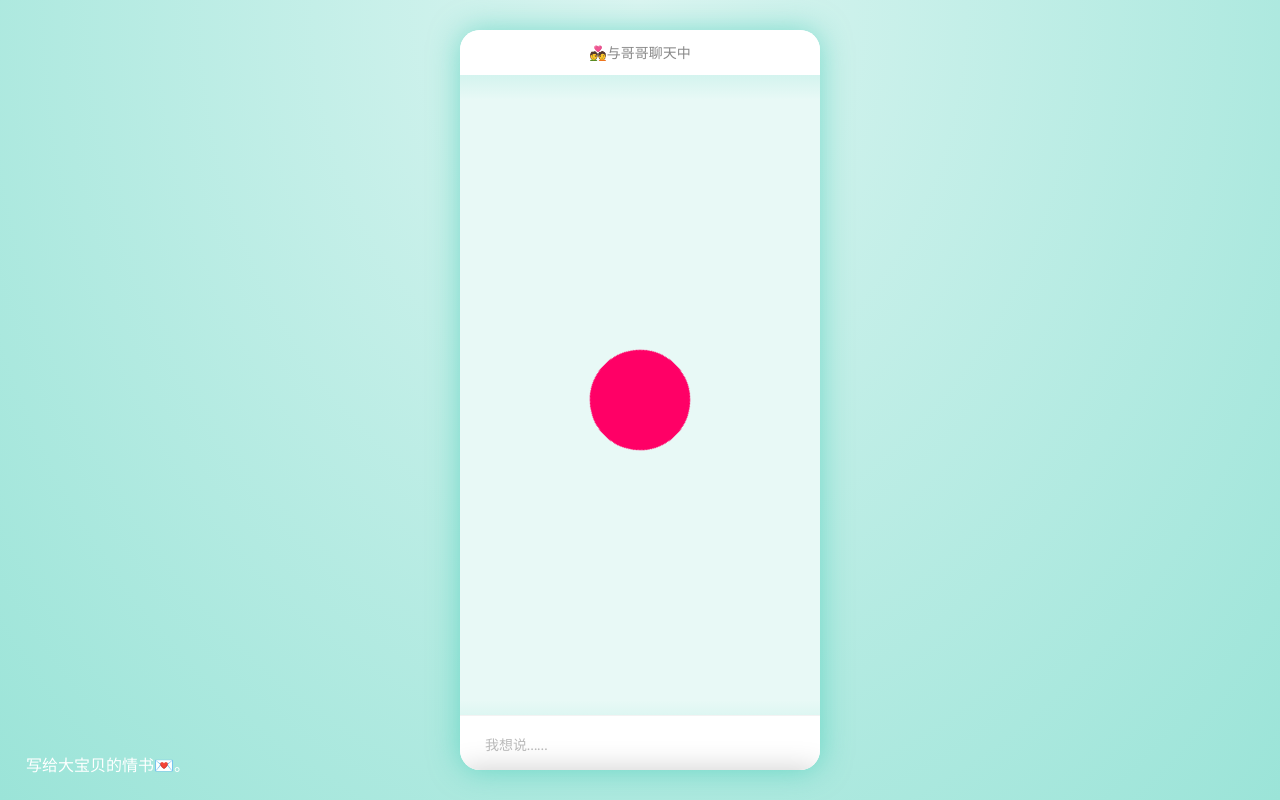
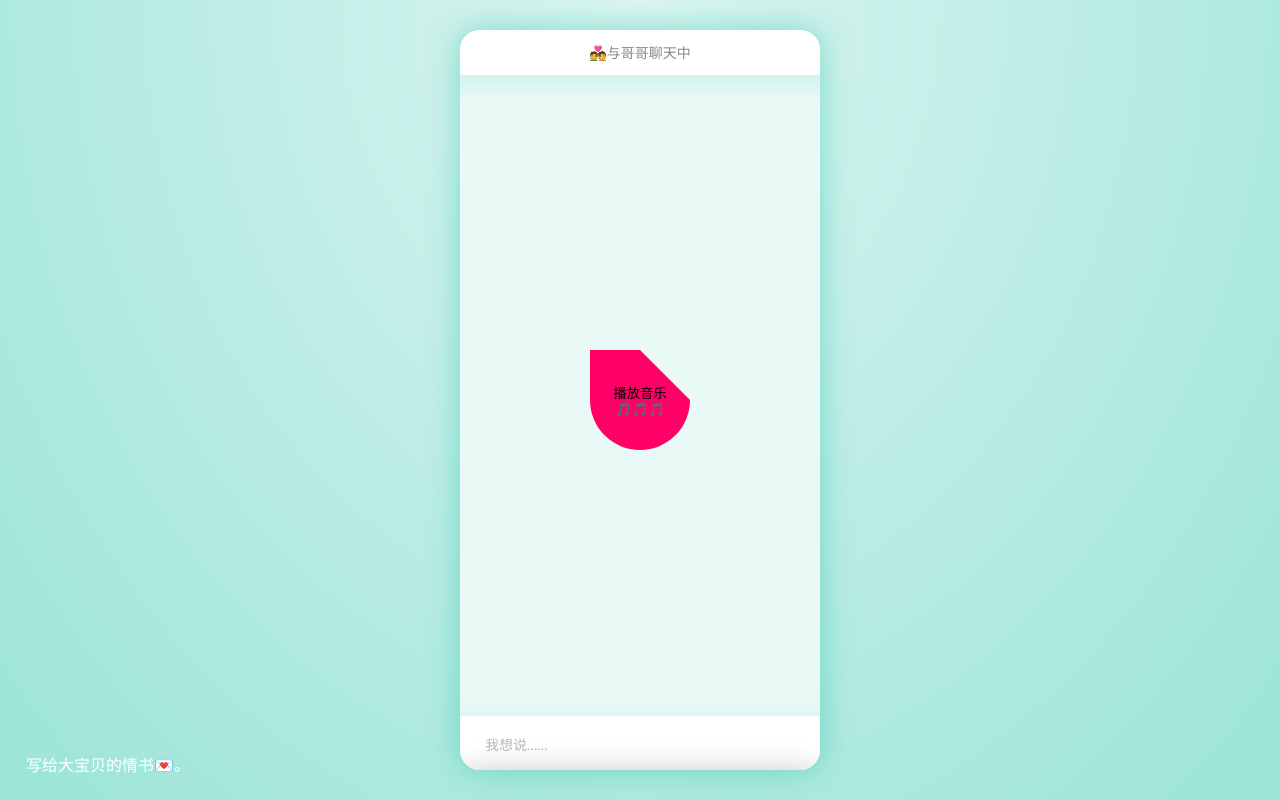
Before and after one commit to iwangliguo/anniversary, a website: page index.html in a window 1280 px wide. Drawn offline with nearby package versions, Linux system fonts and the light colour scheme.

Commit message:
change btn shape again

```diff
--- a/index.html
+++ b/index.html
@@ -38,43 +38,22 @@
                 position: absolute;
                 top: 50%;
                 left: 50%;
-                    transform: translate(-50%, -50%) rotate(45deg); /* 旋转 45 度 */
-                    width: 100px; /* 调整宽度 */
-                    height: 100px; /* 调整高度 */
+                transform: translate(-50%, -50%);
+                width: 100px; /* 按钮宽度 */
+                height: 100px; /* 按钮高度 */
                 background-color: #f06; /* 按钮颜色 */
+                clip-path: path('M50 0 L100 50 A50 50 0 1 1 0 50 A50 50 0 1 1 50 0 Z'); /* 使用 clip-path 创建爱心形状 */
                 border: none;
-                    border-radius: 50%; /* 变为圆形以便后续调整 */
                 cursor: pointer;
+                display: flex;
+                justify-content: center;
+                align-items: center; /* 垂直居中 */
             }
 
-                .play-music-btn:before,
-                .play-music-btn:after {
-                    content: '';
-                    position: absolute;
-                    width: 100px; /* 左右半圆的宽度 */
-                    height: 100px; /* 左右半圆的高度 */
-                    background-color: #f06; /* 半圆的颜色 */
-                    border-radius: 50%; /* 半圆形 */
-                }
-
-                .play-music-btn:before {
-                    left: 0; /* 左半圆的位置 */
-                    top: 0; /* 向上移动 */
-                }
-
-                .play-music-btn:after {
-                    right: 0; /* 右半圆的位置 */
-                    top: 0; /* 向上移动 */
-                }
-
-                /* 提示文字居中 */
+            /* 按钮文本样式 */
             .play-music-btn span {
-                    position: absolute;
-                    top: 50%;
-                    left: 50%;
-                    transform: translate(-50%, -50%) rotate(-45deg); /* 反转旋转 */
                 font-size: 16px;
-                    color: white; /* 文字颜色 */
+                color: rgb(25, 12, 95); /* 文字颜色 */
                 text-align: center; /* 文字居中 */
             }
         </style>
```
Lines whose indentation alone changed are shown as unchanged.
